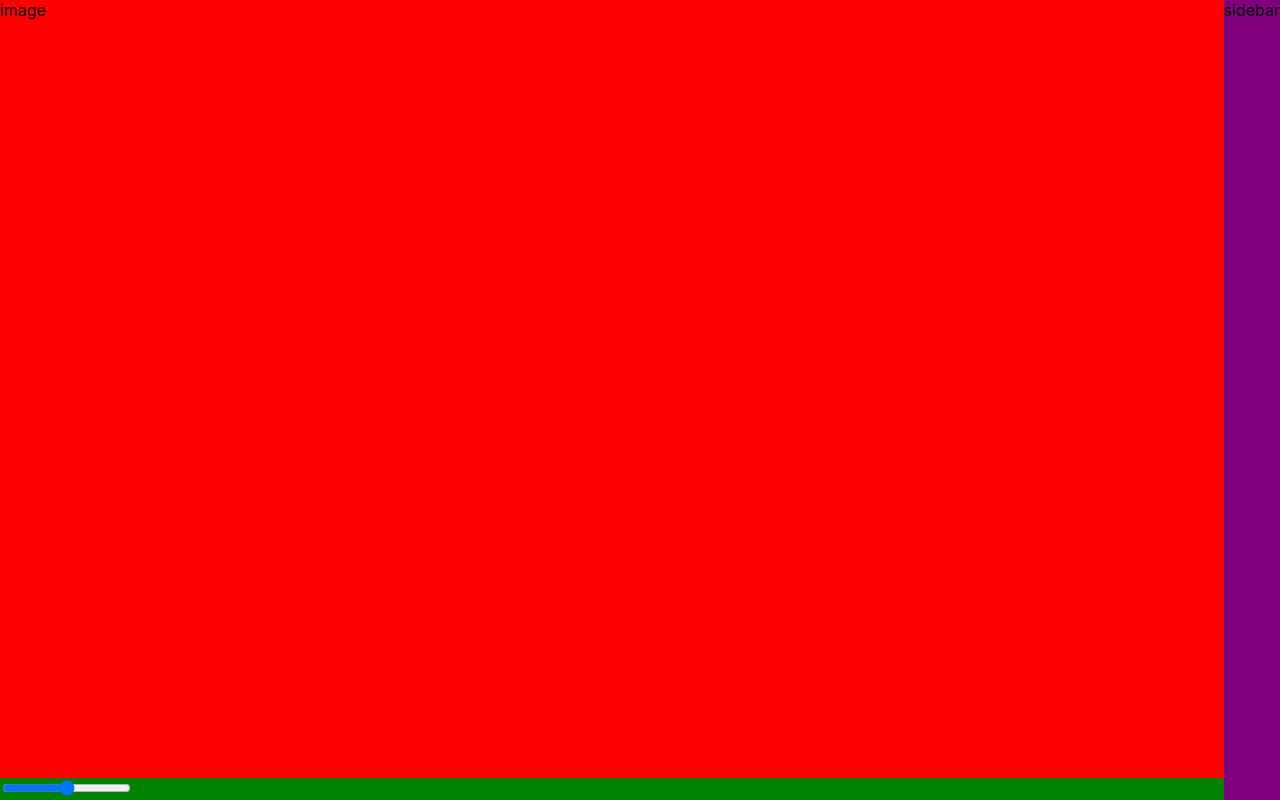
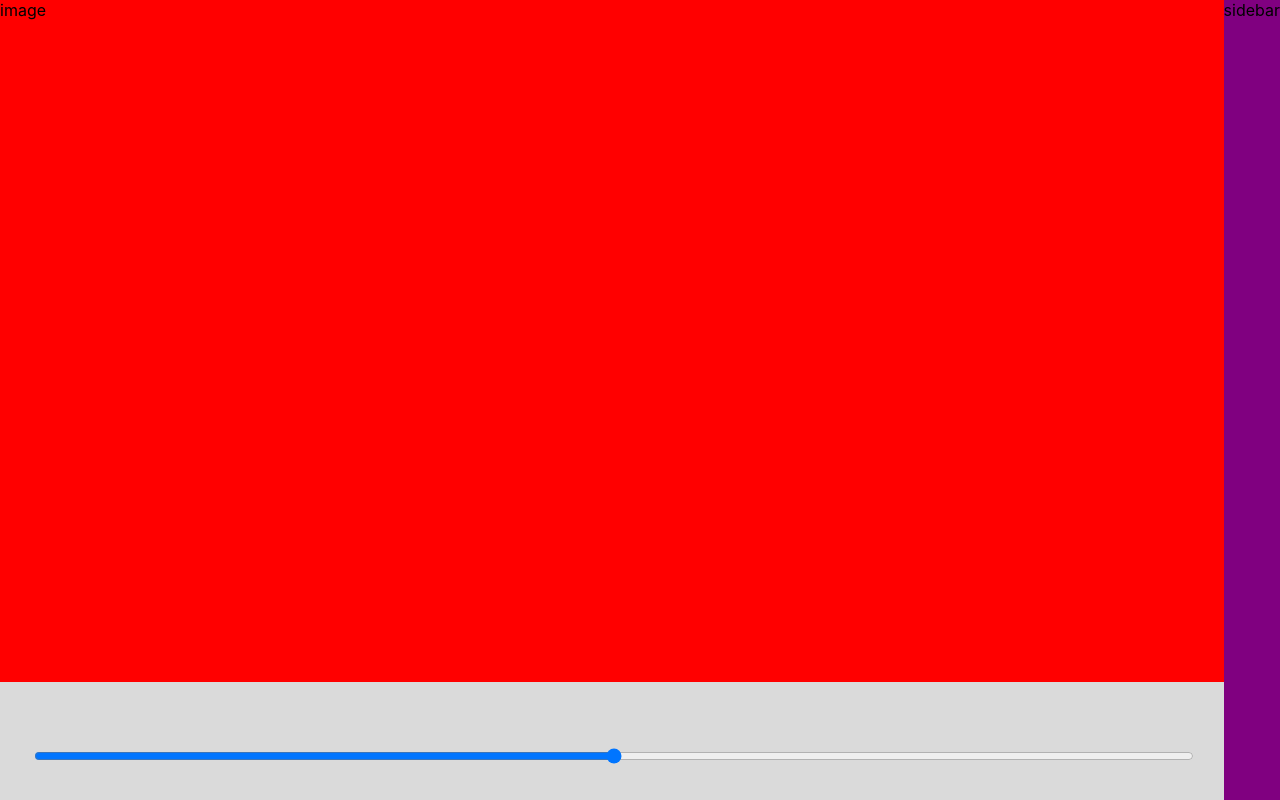
Before and after one commit to springlordpants/photo-editor, a React (Create React App) app: page / in a window 1280 px wide. Built offline with nearby package versions, Linux system fonts and the light colour scheme.

Commit message:
Completed slider styling

```diff
--- a/src/App.css
+++ b/src/App.css
@@ -30,5 +30,11 @@ body{
 
 .slider-container {
   grid-area: slider;
-  background-color: green;
+  margin-top: 2rem;
+  padding: 2rem;
 }
+
+.slider {
+  width: 100%;
+  cursor: pointer;
+}
```
